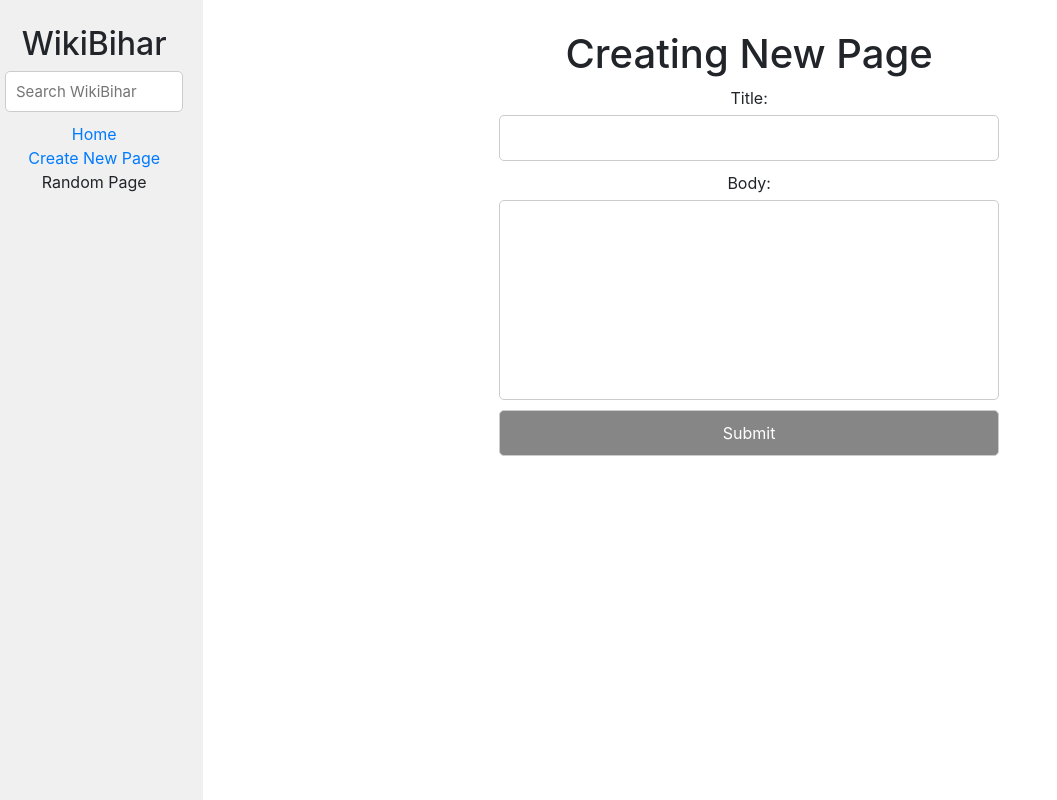
After one commit to ayushraanjan/WikiBihar, a Django app: page /new in a window 1280 px wide. The commit adds this page. Shown: the whole page, without its empty margins (0-1057 px from the left). Run offline with Django 3.2, Linux system fonts and the light colour scheme; some libraries are stand-ins or nearby versions.

Commit message:
created new_entry function

```diff
--- a/wiki/encyclopedia/static/encyclopedia/styles.css
+++ b/wiki/encyclopedia/static/encyclopedia/styles.css
@@ -46,10 +46,3 @@ textarea {
 
 
 }
-#img-wiki{
-    text-align: center;
-    font-family:'Times New Roman', Times, serif;
-
-    align-self: center;
-
-}
--- a/wiki/encyclopedia/templates/encyclopedia/layout.html
+++ b/wiki/encyclopedia/templates/encyclopedia/layout.html
@@ -21,7 +21,7 @@
                     <a href="{% url 'index' %}">Home</a>
                 </div>
                 <div>
-                    Create New Page
+                    <a href="{% url 'new_entry' %}">Create New Page</a>
                 </div>
                 <div>
                     Random Page
--- /dev/null
+++ b/wiki/encyclopedia/templates/encyclopedia/new.html
@@ -0,0 +1,71 @@
+{% extends "encyclopedia/layout.html" %}
+
+{% block title %}
+ WikiBihar
+
+{% endblock %}
+
+
+
+
+{% block body %}
+<style>
+    #main_form {
+  width: 500px;
+  margin: 0 auto;
+}
+
+label {
+  display: block;
+  margin-bottom: 5px;
+}
+
+input[type="text"],
+
+input[type="submit"] {
+  width: 100%;
+  padding: 10px;
+  margin-bottom: 10px;
+  border: 1px solid #ccc;
+  border-radius: 5px;
+  box-sizing: border-box; /* This ensures padding and border are included in the element's total width and height */
+}
+#text{
+  width: 100%;
+  height: 200px;
+  padding: 10px;
+  margin-bottom: 10px;
+  border: 1px solid #ccc;
+  border-radius: 5px;
+  box-sizing: border-box;
+
+}
+#button{
+  background-color: #686767cb;
+  color: white;
+  cursor: pointer;
+}
+
+input[type="submit"]:hover {
+  background-color: #45a049;
+}
+
+</style>
+<h1> Creating New Page</h1>
+
+
+
+    <form id="main_form" action="{% url 'new_entry' %}" method="POST">
+        {% csrf_token %}
+        <label for="title">Title:</label>
+        <input type="text" id="title" name="title">
+
+        <label for="body">Body:</label>
+        <input type="text" id="text" name="body">
+
+        <input type="submit" id="button" value="Submit">
+      </form>
+
+
+
+{% endblock %}
--- a/wiki/encyclopedia/urls.py
+++ b/wiki/encyclopedia/urls.py
@@ -6,6 +6,8 @@ urlpatterns = [
     path("", views.index, name="index"),
     path("wiki/<str:name>", views.retrieve_page, name="retrieve_page"),
     path("search", views.search, name="search"),
+    path("new", views.new, name="new_entry"),
+
 
 
 ]
--- a/wiki/encyclopedia/views.py
+++ b/wiki/encyclopedia/views.py
@@ -34,3 +34,12 @@ def search(request):
             })
     if request.method == "GET":
         return HttpResponse("this works")
+
+
+def new(request):
+    if request.method == "POST":
+        title = request.POST.get('title',' ')
+        body = request.POST.get('body',' ')
+        util.save_entry(title,body)
+
+    return render(request, "encyclopedia/new.html",)
```
Also changed, not shown: wiki/entries/hi.md (added, +1 -0 lines).
